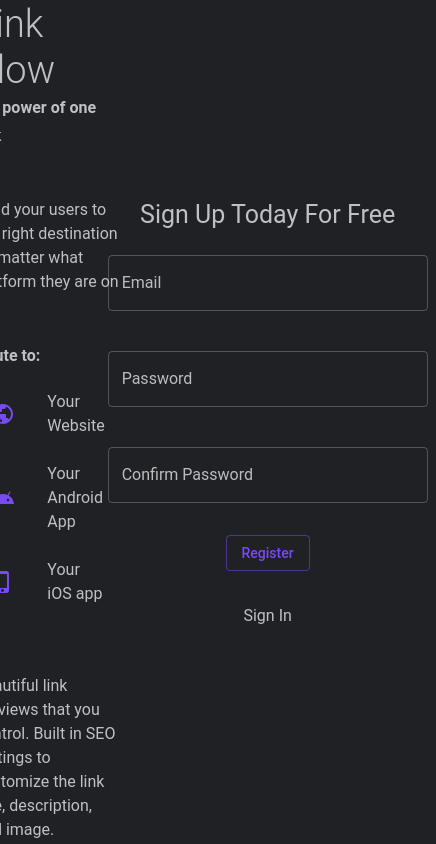
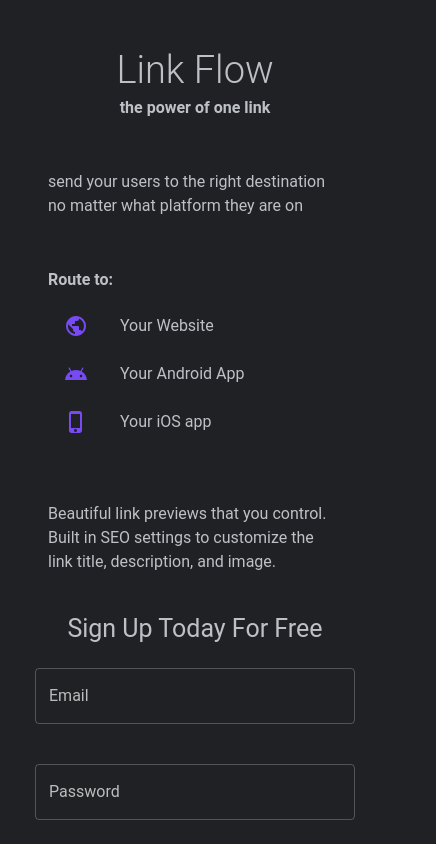
Before and after one commit to StarkTechLabs/link-flow, a Next.js app: page /auth/signin in a window 390 px wide. Shown: the top 844 px of the page, 436 px wide, since content can reach past the window. Built offline with nearby package versions, Linux system fonts and the light colour scheme.

Commit message:
fix: landing page mobile layout

```diff
--- a/lib/controllers/Register.tsx
+++ b/lib/controllers/Register.tsx
@@ -126,6 +126,7 @@ const Register = () => {
             value={email}
             type="email"
             placeholder="name@domain.com"
+            autoComplete="email-address"
             onChange={(e) => setEmail(e.target.value)}
           />
         </FormControl>
--- a/lib/controllers/SignIn.tsx
+++ b/lib/controllers/SignIn.tsx
@@ -117,6 +117,7 @@ const SignIn = () => {
             value={email}
             type="email"
             placeholder="name@domain.com"
+            autoComplete="email-address"
             onChange={(e) => setEmail(e.target.value)}
           />
         </FormControl>
--- a/pages/auth/signin.tsx
+++ b/pages/auth/signin.tsx
@@ -22,7 +22,12 @@ const SignIn = () => {
 
   return (
     <>
-      <Box display="flex" p={6} alignItems="center" justifyContent="center" width="100%" height="100vh">
+      <Box
+        p={6} display="flex"
+        flexDirection={{ xs: "column", sm: "column", md: "row" }}
+        alignItems="center" justifyContent="center"
+        width="100%" height={{ xs: "auto", sm: "auto", md: "100vh" }}
+      >
         <Box display="flex" flexDirection="column" alignItems="center" justifyContent="center" width={{ xs: "100%", sm: "100%", md: "50%" }}>
           <Typography variant="h2" component="h1">Link Flow</Typography>
           <Typography variant="subtitle1">the power of one link</Typography>
@@ -53,7 +58,8 @@ const SignIn = () => {
             <Typography variant="body1">Beautiful link previews that you control. Built in SEO settings to customize the link title, description, and image.</Typography>
           </Box>
         </Box>
-        <Box display="flex" flexDirection="column" alignItems="center" justifyContent="space-between" width={{ xs: "100%", sm: "100%", md: "50%" }}>
+        <br />
+        <Box my={2} display="flex" flexDirection="column" alignItems="center" justifyContent="space-between" width={{ xs: "100%", sm: "100%", md: "50%" }}>
           {showSignIn && <SignInController />}
           {!showSignIn && <RegisterController />}
           <Box m={2}>
```
